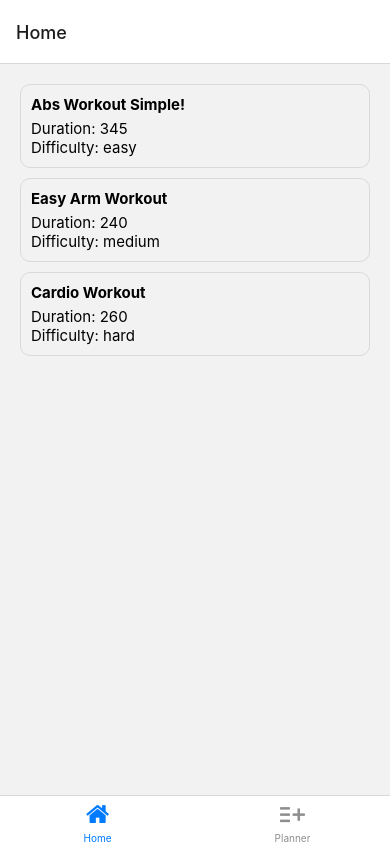
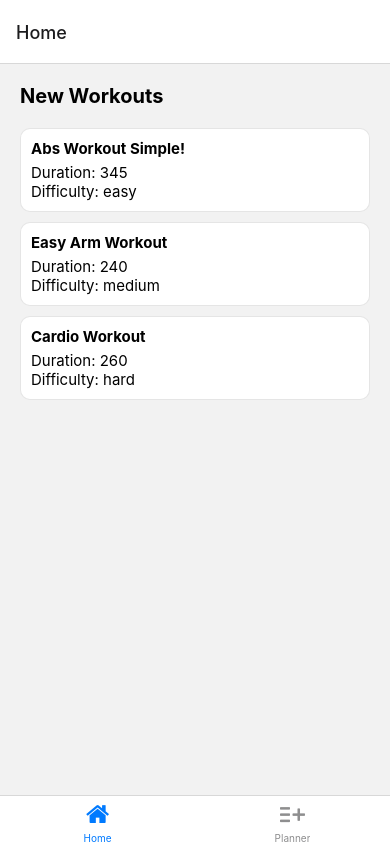
Before and after one commit to Jerga99/workout-app, a React Native app: screen /Home in a window 390 px wide. Built offline with nearby package versions, Linux system fonts and the light colour scheme.

Commit message:
List style flex

```diff
--- a/components/WorkoutItem.tsx
+++ b/components/WorkoutItem.tsx
@@ -25,6 +25,7 @@ const styles = StyleSheet.create({
     borderWidth: 1,
     padding: 10,
     marginBottom: 10,
+    backgroundColor: "#fff"
   },
   name: {
     fontSize: 15,
--- a/screens/HomeScreen.tsx
+++ b/screens/HomeScreen.tsx
@@ -9,7 +9,7 @@ export default function HomeScreen({navigation}: NativeStackHeaderProps) {
 
   return (
     <View style={styles.container}>
-      {/* <Text>I am home screen</Text> */}
+      <Text style={styles.header}>New Workouts</Text>
       <FlatList
         data={data as Workout[]}
         renderItem={WorkoutItem}
@@ -21,6 +21,12 @@ export default function HomeScreen({navigation}: NativeStackHeaderProps) {
 
 const styles = StyleSheet.create({
   container: {
-    padding: 20
+    padding: 20,
+    flex: 1,
+  },
+  header: {
+    fontSize: 20,
+    marginBottom: 20,
+    fontWeight: "bold"
   }
 })
```
